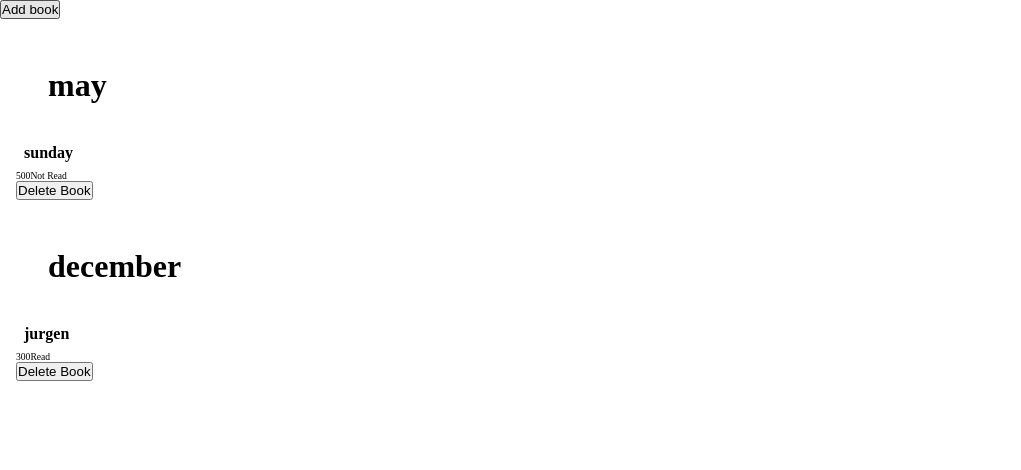
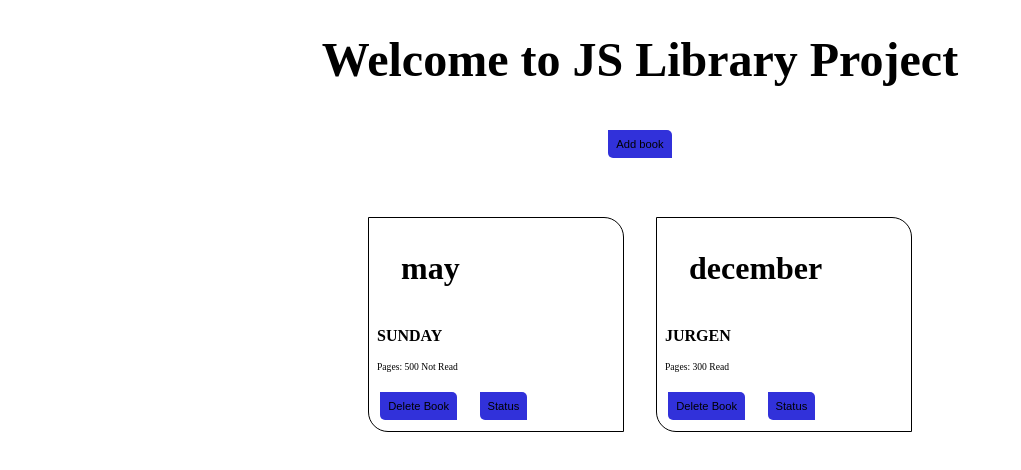
Before and after one commit to jurgen1c/Library, a plain HTML site: page index.html in a window 1280 px wide. Shown: the whole page, without its empty margins (0-1021 px from the left). Drawn offline with Linux system fonts and the light colour scheme.

Commit message:
Add read status & minor styling

```diff
--- a/Assets/JS/app.js
+++ b/Assets/JS/app.js
@@ -12,12 +12,52 @@ function Book(title, author, numpages, read) {
   this.read = read;
 }
 
+
 // Tests -------------------------
 const book1 = new Book('may', 'sunday', '500', 'Not Read');
 const book2 = new Book('december', 'jurgen', '300', 'Read');
 
 library.push(book1);
 library.push(book2);
+
+function showForm() {
+  form.className = 'show';
+}
+
+function showLibrary() {
+  libWrap.innerHTML = '';
+  for (let i = 0; i < library.length; i += 1) {
+    const bookCard = document.createElement('div');
+    const btitle = document.createElement('h2');
+    const asubtitle = document.createElement('h3');
+    const content = document.createElement('p');
+    btitle.innerText = library[i].title;
+    asubtitle.innerText = library[i].author.toUpperCase();
+    content.innerHTML = `Pages: ${library[i].numpages} ${library[i].read}`;
+
+    bookCard.setAttribute('class', 'book-card');
+    btitle.setAttribute('class', 'card-title');
+    asubtitle.setAttribute('class', 'card-author');
+    content.classList = 'card-content';
+
+    const rbtn = document.createElement('button');
+    rbtn.innerHTML = 'Delete Book';
+    rbtn.id = `remove-${i}`;
+    rbtn.className = 'btn';
+    rbtn.setAttribute('onclick', `deleteBook(${i})`);
+    const sbtn = document.createElement('button');
+    sbtn.innerHTML = 'Status';
+    sbtn.id = `status-${i}`;
+    sbtn.className = 'btn';
+    sbtn.setAttribute('onclick', `readStatus(${i})`);
+    bookCard.appendChild(btitle);
+    bookCard.appendChild(asubtitle);
+    bookCard.appendChild(content);
+    bookCard.appendChild(rbtn);
+    bookCard.appendChild(sbtn);
+    libWrap.appendChild(bookCard);
+  }
+}
 
 function createBook() {
   const book = new Book();
@@ -29,40 +69,16 @@ function createBook() {
   showLibrary();
 }
 
-function showForm() {
-  form.className = 'show';
+function readStatus(b) {
+  if (library[b].read === 'Read') {
+    library[b].read = 'Not Read';
+  } else {
+    library[b].read = 'Read';
+  }
+  showLibrary();
 }
 
-function showLibrary() {
-  while (libWrap.firstChild) {
-    libWrap.removeChild(libWrap.firstChild);
-  }
-  for (let i = 0; i < library.length; i += 1) {
-    const bookCard = document.createElement('div');
-    const btitle = document.createElement('h2');
-    const asubtitle = document.createElement('h3');
-    const content = document.createElement('p');
-    btitle.innerText = library[i].title;
-    asubtitle.innerText = library[i].author;
-    content.innerHTML = library[i].numpages + library[i].read;
-
-    bookCard.setAttribute('class', 'book-card');
-    btitle.setAttribute('class', 'card-title');
-    asubtitle.setAttribute('class', 'card-author');
-    content.classList = 'card-content';
-
-    let btn = document.createElement('button');
-    btn.innerHTML = 'Delete Book';
-    btn.setAttribute('onclick', `deleteBook(${i})`);
-    bookCard.appendChild(btitle);
-    bookCard.appendChild(asubtitle);
-    bookCard.appendChild(content);
-    bookCard.appendChild(btn);
-    libWrap.appendChild(bookCard);
-  }
-}
-
-function deleteBook(idx){
+function deleteBook(idx) {
   library.splice(idx, 1);
   showLibrary();
 }
--- a/Assets/SCSS/_base.scss
+++ b/Assets/SCSS/_base.scss
@@ -1,31 +1,69 @@
-*{
+* {
   margin: 0;
   padding: 0;
   box-sizing: border-box;
 }
 
-.show{
+form {
+  display: flex;
+  flex-direction: column;
+}
+
+.form-wrap {
+  margin: 0 auto;
+  text-align: center;
+  width: auto;
+
+  h1 {
+    font-size: 3rem;
+    margin: 2rem 0;
+  }
+}
+
+.btn {
+  border-radius: 0 5px 0 5px;
+  padding: 0.5rem;
+  font-size: 0.7rem;
+  border: none;
+  outline: none;
+  background: rgb(49, 49, 218);
+  margin: 0.7rem;
+}
+
+.show {
   display: block;
 }
 
-.hide{
+.hide {
   display: none;
 }
 
-.book-card{
-  margin: 1rem;
+.lib-wrap {
+  display: flex;
+  flex-flow: row wrap;
+  justify-content: center;
+  margin: 2rem 0 0 0;
 }
 
-.card-title{
+.book-card {
+  margin: 1rem;
+  width: 20%;
+  border: 1px solid black;
+  border-radius: 0 20px 0 20px;
+}
+
+.card-title {
   font-size: 2rem;
   padding: 2rem;
+  width: auto;
 }
 
-.card-author{
+.card-author {
   font-size: 1rem;
-  padding: .5rem;
+  padding: 0.5rem;
 }
 
-.card-content{
-  font-size: .6rem;
+.card-content {
+  font-size: 0.6rem;
+  margin: 0.5rem;
 }
--- a/index.html
+++ b/index.html
@@ -9,12 +9,13 @@
 <body>
   <main>
     <div class="form-wrap">
-      <button type="button" onclick="showForm()">Add book</button>
+      <h1>Welcome to JS Library Project</h1>
+      <button class="btn" type="button" onclick="showForm()">Add book</button>
       <form class="hide" action="">
         Title: <input class="b-title" type="text">
         Author: <input class="b-author" type="text">
         No of pages: <input class="b-pages" type="text">
-        <button type="button" onclick="createBook()">Submit</button>
+        <button class="btn" type="button" onclick="createBook()">Submit</button>
       </form>
     </div>
     <div class="lib-wrap">
```
Also changed, not shown: .eslintrc.json, Assets/CSS/main.css, Assets/SCSS/_abstracts.scss (line endings or trailing spaces), Assets/SCSS/main.scss (line endings or trailing spaces), 1 other file.
